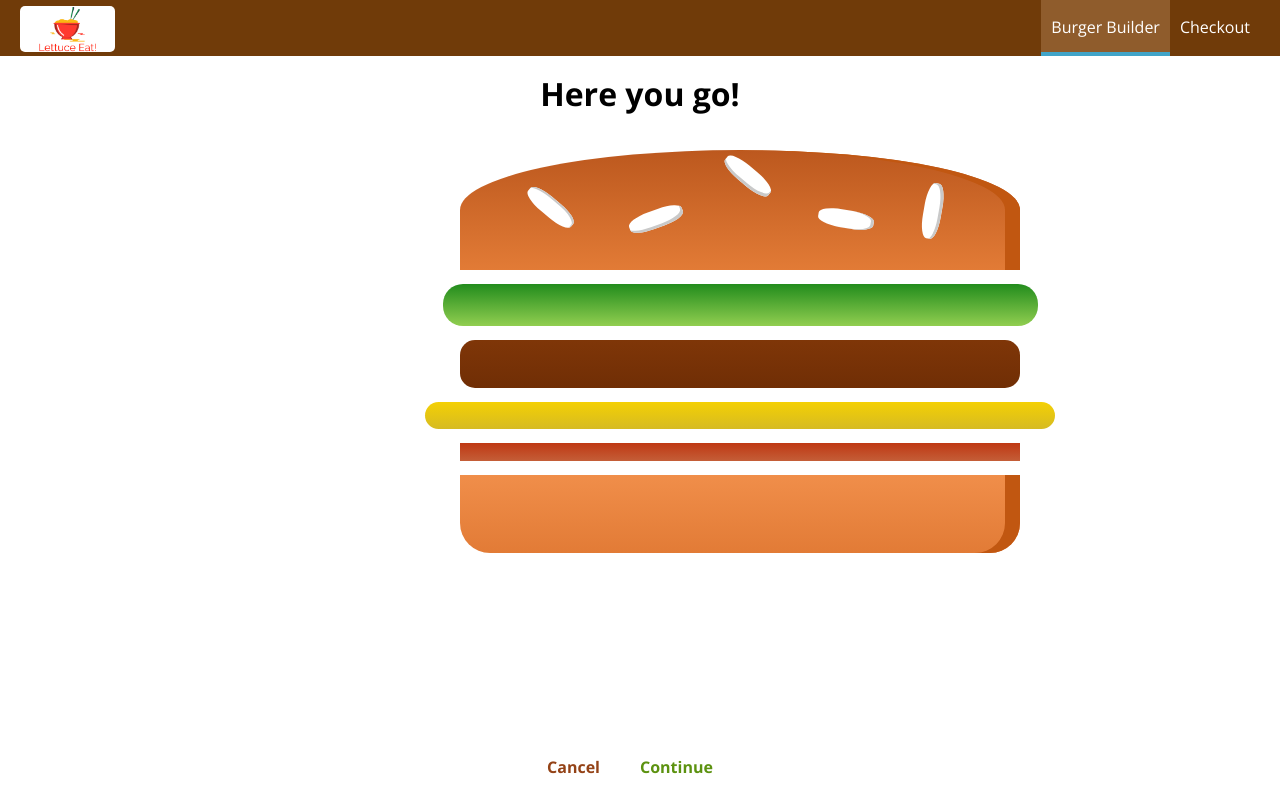
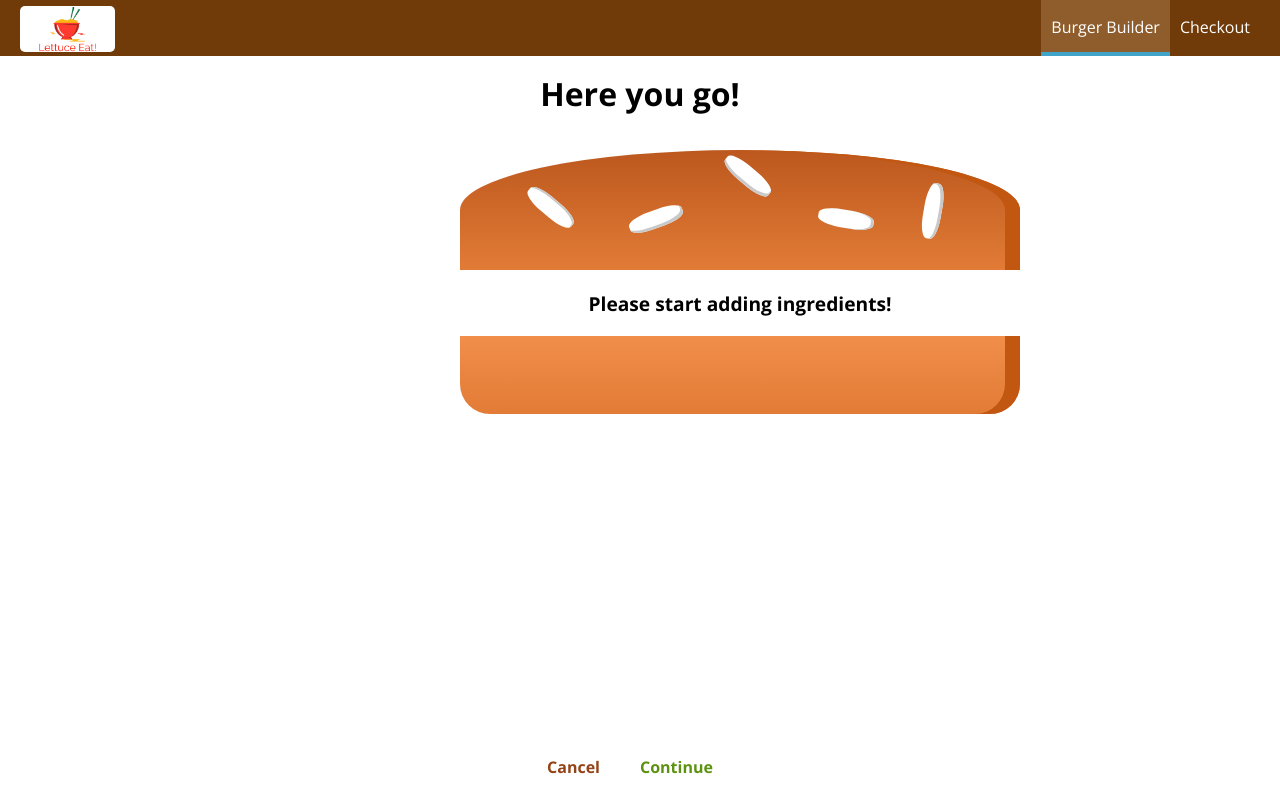
Before and after one commit to suttonau/lettuce-eat, a React app: page /checkout in a window 1280 px wide. Built offline with nearby package versions, Linux system fonts and the light colour scheme.

Commit message:
passing ingredients dynamically with query params

```diff
--- a/src/containers/BurgerBuilder/BurgerBuilder.js
+++ b/src/containers/BurgerBuilder/BurgerBuilder.js
@@ -128,7 +128,21 @@ class BurgerBuilder extends Component {
     //     console.log(error);
     //     this.setState({ loading: false, purchased: false });
     //   });
-    this.props.history.push("/checkout");
+    //Setting up Query Params: pushing ingredients dynamically in the URL
+    const ingredientQueryParams = [];
+    for (let i in this.state.ingredients) {
+      ingredientQueryParams.push(
+        encodeURIComponent(i) +
+          "=" +
+          encodeURIComponent(this.state.ingredients[i])
+      );
+    }
+    const ingParamsString = ingredientQueryParams.join("&");
+
+    this.props.history.push({
+      pathname: "/checkout",
+      search: "?" + ingParamsString
+    });
   };
 
   render() {
--- a/src/containers/Checkout/Checkout.js
+++ b/src/containers/Checkout/Checkout.js
@@ -10,6 +10,18 @@ class Checkout extends Component {
       bacon: 1
     }
   };
+
+  componentDidMount() {
+    const query = new URLSearchParams(this.props.location.search);
+    const newIngredients = {};
+    for (let param of query.entries()) {
+      // ['salad', '1']... turning into object
+      newIngredients[param[0]] = +param[1];
+    }
+    this.setState({ ingredients: newIngredients });
+    console.log(newIngredients);
+    console.log(this.state);
+  }
 
   onCheckoutCancelledHandler = () => {
     this.props.history.goBack();
```
